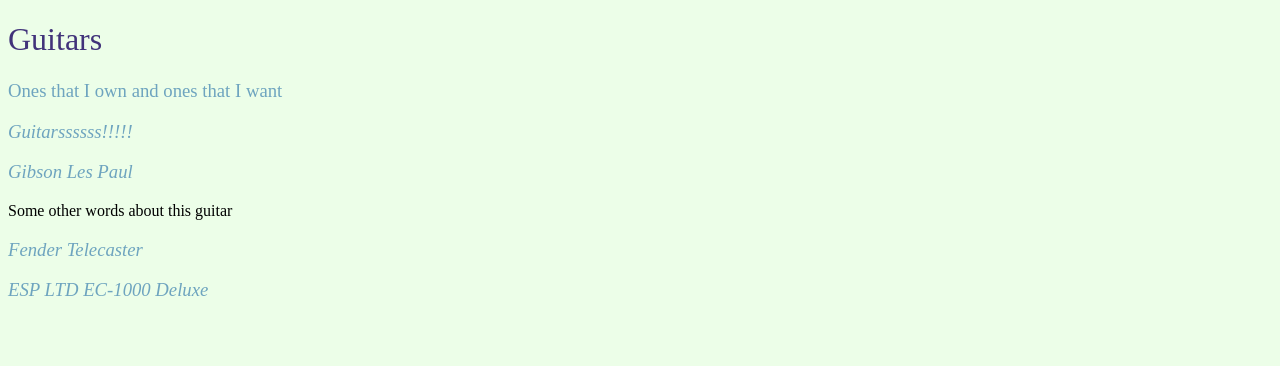
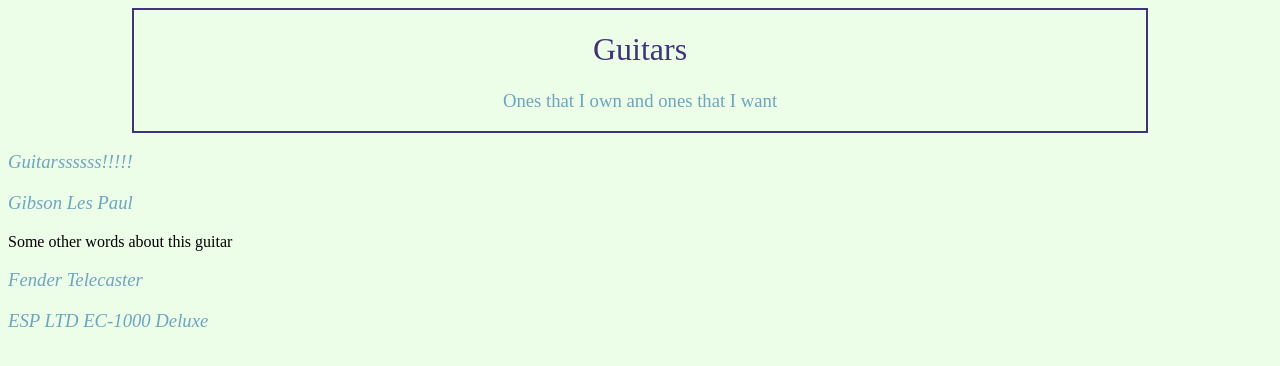
Before and after one commit to Momentum-Team-17/example-css-basics, a plain HTML site: page index.html in a window 1280 px wide. Drawn offline with Linux system fonts and the light colour scheme.

Commit message:
center header and add border

```diff
--- a/index.html
+++ b/index.html
@@ -8,9 +8,10 @@
     <title>CSS Layout</title>
   </head>
   <body>
-    <h1>Guitars</h1>
-    <h3>Ones that I own and ones that I want</h3>
-
+    <header>
+      <h1>Guitars</h1>
+      <h3>Ones that I own and ones that I want</h3>
+    </header>
     <article id="guitar-info">
       <h3>Guitarssssss!!!!!</h3>
       <section class="guitar">
--- a/main.css
+++ b/main.css
@@ -24,3 +24,10 @@ article h3 {
   font-style: italic;
 }
 /* Another way of targeting the h3's within the article. More specific */
+
+header {
+  border: 2px solid #41337a;
+  width: 80%;
+  margin: 0 auto;
+  text-align: center;
+}
```
